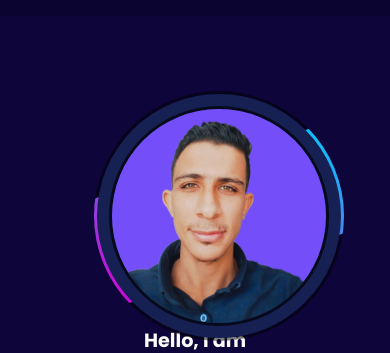
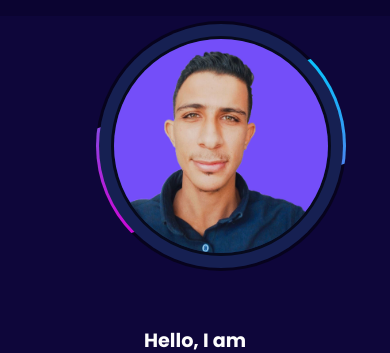
Before and after one commit to kareem010101/Responsive-portfolio, a plain HTML site: page index.html in a window 390 px wide. Shown: the part 72-425 px from the top of the page. Drawn offline with nearby package versions, Linux system fonts and the light colour scheme.

Commit message:
Update style.css

```diff
--- a/css/style.css
+++ b/css/style.css
@@ -1128,8 +1128,8 @@ section{
 
     .box {
         position: relative;
-        bottom: 110px;
-        left: 24px;
+        bottom: 180px;
+        left: 26px;
         width: 250px;
         height: 250px;
     }
```
